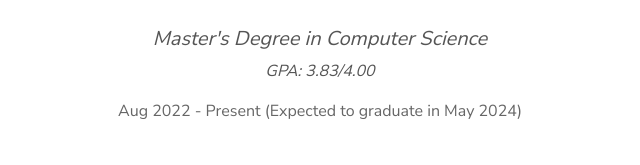
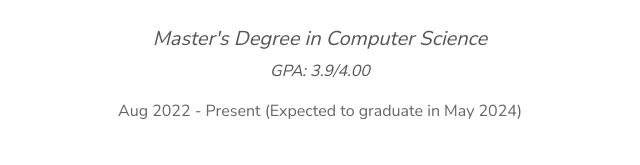
Before and after one commit to noobmasterbala/portfolio, a plain HTML site: page index.html in a window 1280 px wide. Shown: the part 2069-2234 px from the top of the page, 320-960 px from the left. Drawn offline with nearby package versions, Linux system fonts and the light colour scheme.

Commit message:
Update index.html

```diff
--- a/index.html
+++ b/index.html
@@ -149,7 +149,7 @@
       <div class="education-entry">
         <h2>Arizona State University</h2>
         <p class="degree">Master's Degree in Computer Science</p>
-        <p class="gpa">GPA: 3.83/4.00</p>
+        <p class="gpa">GPA: 3.9/4.00</p>
         <!-- Include years if relevant -->
         <p class="years">Aug 2022 - Present (Expected to graduate in May 2024)</p>
       </div>
@@ -195,8 +195,8 @@
           <a class="project-link" target="_blank" href="your-project-link">Check it out!</a>
         </div>
       </div>
+      <! --
 
-      <!-- User Project #2: HSense: iOS Heart Rate Detection App -->
       <div class="user-projects">
         <div class="images-left">
           <!-- Update the image source as per your project image -->
@@ -219,7 +219,7 @@
           <a class="project-link" target="_blank" href="your-project-link">Check it out!</a>
         </div>
       </div>
-
+      -->
       <!-- User Project #3: Adverse Attacks on LeNet CNN Model -->
       <div class="user-projects">
         <div class="images-right">
```
